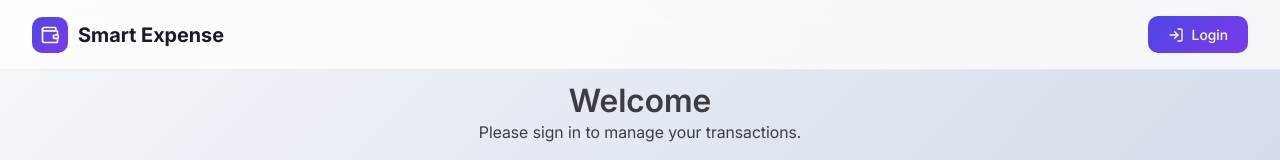
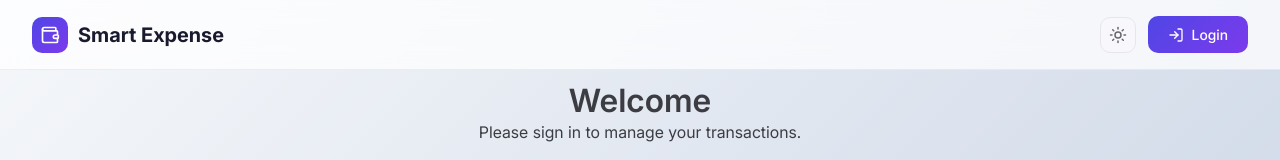
Before and after one commit to apiforapps/smart-expense, a React app: page / in a window 1280 px wide. Shown: the top 160 px of the page. Built offline with nearby package versions, Linux system fonts and the light colour scheme; no server answers.

Commit message:
Toogle theme by Claude Opus 4.6

```diff
--- a/app/components/greeting/Greeting.scss
+++ b/app/components/greeting/Greeting.scss
@@ -1,8 +1,13 @@
 .greeting {
   font-size: 1rem;
   font-weight: 400;
+  color: var(--color-text-2);
+  transition: color 0.3s ease;
+
   &-name {
     font-size: 1.25rem;
     font-weight: 600;
+    color: var(--color-text-heading);
+    transition: color 0.3s ease;
   }
 }
--- a/app/components/header/Header.scss
+++ b/app/components/header/Header.scss
@@ -3,9 +3,12 @@
   align-items: center;
   justify-content: space-between;
   padding: 16px 32px;
-  background: rgba(255, 255, 255, 0.72);
+  background: var(--color-header-bg);
   backdrop-filter: blur(12px);
-  border-bottom: 1px solid rgba(0, 0, 0, 0.06);
+  border-bottom: 1px solid var(--color-header-border);
+  transition:
+    background 0.3s ease,
+    border-color 0.3s ease;
 }
 
 .logo {
@@ -14,8 +17,9 @@
   gap: 10px;
   font-weight: 700;
   font-size: 20px;
-  color: #1a1a2e;
+  color: var(--color-text-heading);
   user-select: none;
+  transition: color 0.3s ease;
 }
 
 .logoIcon {
@@ -25,8 +29,14 @@
   width: 36px;
   height: 36px;
   border-radius: 10px;
-  background: linear-gradient(135deg, #4f46e5, #7c3aed);
+  background: linear-gradient(135deg, var(--color-gradient-start), var(--color-gradient-end));
   color: #fff;
+}
+
+.headerActions {
+  display: flex;
+  align-items: center;
+  gap: 12px;
 }
 
 .authButton {
@@ -36,7 +46,7 @@
   padding: 10px 20px;
   border: none;
   border-radius: 10px;
-  background: linear-gradient(135deg, #4f46e5, #7c3aed);
+  background: linear-gradient(135deg, var(--color-gradient-start), var(--color-gradient-end));
   color: #fff;
   cursor: pointer;
   transition: opacity 0.2s;
--- a/app/components/header/index.tsx
+++ b/app/components/header/index.tsx
@@ -1,6 +1,7 @@
 import React, { useEffect } from 'react';
 import { SignInButton, UserButton, useAuth, useUser } from '@clerk/react';
 import { LogIn, Wallet } from 'lucide-react';
+import { ThemeToggle } from 'components/theme-toggle';
 import { syncUser } from './api';
 import './Header.scss';
 
@@ -21,6 +22,8 @@ export const Header = () => {
         Smart Expense
       </div>
 
+      <div className={'headerActions'}>
+        <ThemeToggle />
         {isLoaded &&
           (isSignedIn ? (
             <UserButton />
@@ -32,6 +35,7 @@ export const Header = () => {
               </button>
             </SignInButton>
           ))}
+      </div>
     </header>
   );
 };
--- /dev/null
+++ b/app/components/theme-toggle/ThemeToggle.scss
@@ -0,0 +1,44 @@
+.theme-toggle {
+  position: relative;
+  display: flex;
+  align-items: center;
+  justify-content: center;
+  width: 36px;
+  height: 36px;
+  border: 1.5px solid var(--color-border);
+  border-radius: 10px;
+  background: var(--color-surface);
+  color: var(--color-text-2);
+  cursor: pointer;
+  transition:
+    background 0.2s ease,
+    border-color 0.2s ease,
+    color 0.2s ease;
+  overflow: hidden;
+
+  &:hover {
+    background: var(--color-surface-hover);
+    border-color: var(--color-border-strong);
+    color: var(--color-text-1);
+  }
+}
+
+.theme-toggle-icon {
+  position: absolute;
+  display: flex;
+  align-items: center;
+  justify-content: center;
+  transition:
+    opacity 0.25s ease,
+    transform 0.25s ease;
+
+  &.visible {
+    opacity: 1;
+    transform: rotate(0deg) scale(1);
+  }
+
+  &.hidden {
+    opacity: 0;
+    transform: rotate(-90deg) scale(0.5);
+  }
+}
--- /dev/null
+++ b/app/components/theme-toggle/index.tsx
@@ -0,0 +1,25 @@
+import React from 'react';
+import { Sun, Moon } from 'lucide-react';
+import { useTheme } from 'hooks/useTheme';
+import './ThemeToggle.scss';
+
+export const ThemeToggle = () => {
+  const { theme, toggleTheme } = useTheme();
+  const isDark = theme === 'dark';
+
+  return (
+    <button
+      className="theme-toggle"
+      onClick={toggleTheme}
+      aria-label={isDark ? 'Switch to light mode' : 'Switch to dark mode'}
+      title={isDark ? 'Switch to light mode' : 'Switch to dark mode'}
+    >
+      <span className={`theme-toggle-icon ${isDark ? 'hidden' : 'visible'}`}>
+        <Sun size={18} />
+      </span>
+      <span className={`theme-toggle-icon ${isDark ? 'visible' : 'hidden'}`}>
+        <Moon size={18} />
+      </span>
+    </button>
+  );
+};
--- a/app/globals.scss
+++ b/app/globals.scss
@@ -26,6 +26,7 @@
   src: url('./assets/fonts/inter/Inter-Bold.ttf') format('truetype');
 }
 
+/* ── Light theme (default, lucide.dev inspired) ── */
 :root {
   --font-base:
     'Inter', ui-sans-serif, system-ui, sans-serif, 'Apple Color Emoji',
@@ -35,6 +36,139 @@
     'Courier New', monospace;
 
   font-optical-sizing: auto;
+
+  /* Backgrounds */
+  --color-bg: #ffffff;
+  --color-bg-alt: #f6f6f7;
+  --color-bg-soft: #f6f6f7;
+  --color-bg-elevated: #ffffff;
+  --color-bg-body: linear-gradient(135deg, #f5f7fa 0%, #c3cfe2 100%);
+
+  /* Text */
+  --color-text-1: #3c3c43;
+  --color-text-2: #67676c;
+  --color-text-3: #929295;
+  --color-text-heading: #1a1a2e;
+
+  /* Borders & dividers */
+  --color-border: #e5e7eb;
+  --color-border-strong: #c2c2c4;
+  --color-divider: #e2e2e3;
+
+  /* Surfaces */
+  --color-surface: #f7f7fc;
+  --color-surface-hover: #f0f0f5;
+  --color-surface-active: #e4e4e9;
+
+  /* Brand / accent (lucide.dev red-coral) */
+  --color-brand: #f56565;
+  --color-brand-hover: #ff7070;
+  --color-brand-active: #f67373;
+
+  /* Primary action (kept blue for expense tracker identity) */
+  --color-primary: #007bff;
+  --color-primary-hover: rgba(0, 123, 255, 0.9);
+
+  /* Gradient accent */
+  --color-gradient-start: #4f46e5;
+  --color-gradient-end: #7c3aed;
+
+  /* Semantic: success / income */
+  --color-income: #22c55e;
+  --color-income-bg: rgba(34, 197, 94, 0.12);
+
+  /* Semantic: danger / expense */
+  --color-expense: #ef4444;
+  --color-expense-bg: rgba(239, 68, 68, 0.12);
+
+  /* Shadows */
+  --shadow-card: 0 2px 16px rgba(0, 0, 0, 0.06);
+  --shadow-modal: 0 -8px 40px rgba(0, 0, 0, 0.12);
+  --shadow-fab: 0 4px 16px rgba(0, 123, 255, 0.35);
+  --shadow-fab-hover: 0 6px 20px rgba(0, 123, 255, 0.45);
+  --shadow-toggle: 0 1px 6px rgba(0, 0, 0, 0.1);
+
+  /* Header */
+  --color-header-bg: rgba(255, 255, 255, 0.72);
+  --color-header-border: rgba(0, 0, 0, 0.06);
+
+  /* Skeleton */
+  --skeleton-base: #e5e7eb;
+  --skeleton-shine: #f3f4f6;
+
+  /* Placeholder */
+  --color-placeholder: #9a9b9c;
+
+  /* Focus ring */
+  --color-focus: #007bff;
+}
+
+/* ── Dark theme (lucide.dev dark palette) ── */
+[data-theme='dark'] {
+  /* Backgrounds */
+  --color-bg: #1b1b1f;
+  --color-bg-alt: #161618;
+  --color-bg-soft: #202127;
+  --color-bg-elevated: #202127;
+  --color-bg-body: #1b1b1f;
+
+  /* Text */
+  --color-text-1: #dfdfd6;
+  --color-text-2: #98989f;
+  --color-text-3: #6a6a71;
+  --color-text-heading: #f1f5f9;
+
+  /* Borders & dividers */
+  --color-border: #3c3f44;
+  --color-border-strong: #515c67;
+  --color-divider: #2e2e32;
+
+  /* Surfaces */
+  --color-surface: #2a2a3e;
+  --color-surface-hover: #33334a;
+  --color-surface-active: #414853;
+
+  /* Brand */
+  --color-brand: #f56565;
+  --color-brand-hover: #ff7070;
+  --color-brand-active: #f67373;
+
+  /* Primary action */
+  --color-primary: #3b82f6;
+  --color-primary-hover: rgba(59, 130, 246, 0.9);
+
+  /* Gradient accent */
+  --color-gradient-start: #6366f1;
+  --color-gradient-end: #8b5cf6;
+
+  /* Semantic: success / income */
+  --color-income: #4ade80;
+  --color-income-bg: rgba(74, 222, 128, 0.12);
+
+  /* Semantic: danger / expense */
+  --color-expense: #f87171;
+  --color-expense-bg: rgba(248, 113, 113, 0.12);
+
+  /* Shadows */
+  --shadow-card: 0 2px 16px rgba(0, 0, 0, 0.2);
+  --shadow-modal: 0 -8px 40px rgba(0, 0, 0, 0.3);
+  --shadow-fab: 0 4px 16px rgba(59, 130, 246, 0.35);
+  --shadow-fab-hover: 0 6px 20px rgba(59, 130, 246, 0.45);
+  --shadow-toggle: 0 1px 6px rgba(0, 0, 0, 0.3);
+
+  /* Header */
+  --color-header-bg: rgba(27, 27, 31, 0.85);
+  --color-header-border: rgba(255, 255, 255, 0.06);
+
+  /* Skeleton */
+  --skeleton-base: #2a2a3e;
+  --skeleton-shine: #33334a;
+
+  /* Placeholder */
+  --color-placeholder: #6a6a71;
+
+  /* Focus ring */
+  --color-focus: #3b82f6;
 }
 
 * {
@@ -49,10 +183,13 @@ body {
   line-height: 1.5;
   font-size: 16px;
   overflow: hidden;
-  color: #3c3c43;
-  background-image: linear-gradient(135deg, #f5f7fa 0%, #c3cfe2 100%);
+  color: var(--color-text-1);
+  background: var(--color-bg-body);
   -webkit-font-smoothing: antialiased;
   -moz-osx-font-smoothing: grayscale;
+  transition:
+    background 0.3s ease,
+    color 0.3s ease;
 }
 
 a {
@@ -128,11 +265,11 @@ input::-ms-clear {
 }
 
 ::placeholder {
-  color: #9a9b9c;
+  color: var(--color-placeholder);
 }
 
 ::-ms-input-placeholder {
-  color: #9a9b9c;
+  color: var(--color-placeholder);
 }
 
 ul li a.active {
--- /dev/null
+++ b/app/hooks/useTheme.tsx
@@ -0,0 +1,54 @@
+import React, {
+  createContext,
+  useCallback,
+  useContext,
+  useEffect,
+  useState,
+} from 'react';
+
+type Theme = 'light' | 'dark';
+
+interface ThemeContextValue {
+  theme: Theme;
+  toggleTheme: () => void;
+}
+
+const STORAGE_KEY = 'smart-expense-theme';
+
+const getInitialTheme = (): Theme => {
+  const stored = localStorage.getItem(STORAGE_KEY);
+  if (stored === 'light' || stored === 'dark') return stored;
+
+  return window.matchMedia('(prefers-color-scheme: dark)').matches
+    ? 'dark'
+    : 'light';
+};
+
+const ThemeContext = createContext<ThemeContextValue | null>(null);
+
+export const ThemeProvider = ({ children }: { children: React.ReactNode }) => {
+  const [theme, setTheme] = useState<Theme>(getInitialTheme);
+
+  useEffect(() => {
+    document.documentElement.setAttribute('data-theme', theme);
+    localStorage.setItem(STORAGE_KEY, theme);
+  }, [theme]);
+
+  const toggleTheme = useCallback(() => {
+    setTheme((prev) => (prev === 'light' ? 'dark' : 'light'));
+  }, []);
+
+  return (
+    <ThemeContext.Provider value={{ theme, toggleTheme }}>
+      {children}
+    </ThemeContext.Provider>
+  );
+};
+
+export const useTheme = (): ThemeContextValue => {
+  const context = useContext(ThemeContext);
+  if (!context) {
+    throw new Error('useTheme must be used within a ThemeProvider');
+  }
+  return context;
+};
--- a/app/index.tsx
+++ b/app/index.tsx
@@ -1,6 +1,7 @@
 import React from 'react';
 import ReactDOM from 'react-dom/client';
 import { ClerkProvider } from '@clerk/react';
+import { ThemeProvider } from 'hooks/useTheme';
 
 import './globals.scss';
 import { App } from './App';
@@ -11,7 +12,9 @@ const root = ReactDOM.createRoot(document.getElementById('root')!);
 root.render(
   <React.StrictMode>
     <ClerkProvider publishableKey={PUBLISHABLE_KEY}>
-      <App />
+      <ThemeProvider>
+        <App />
+      </ThemeProvider>
     </ClerkProvider>
   </React.StrictMode>,
 );
```
Also changed, not shown: app/components/balance/Balance.scss (+27 -87 lines), app/components/transaction-list/TransactionList.scss (+27 -102 lines), app/components/transaction/Transaction.scss (+40 -85 lines), 3 other files (tests, documents, lock files or other folders). Lines whose indentation alone changed are shown as unchanged.
